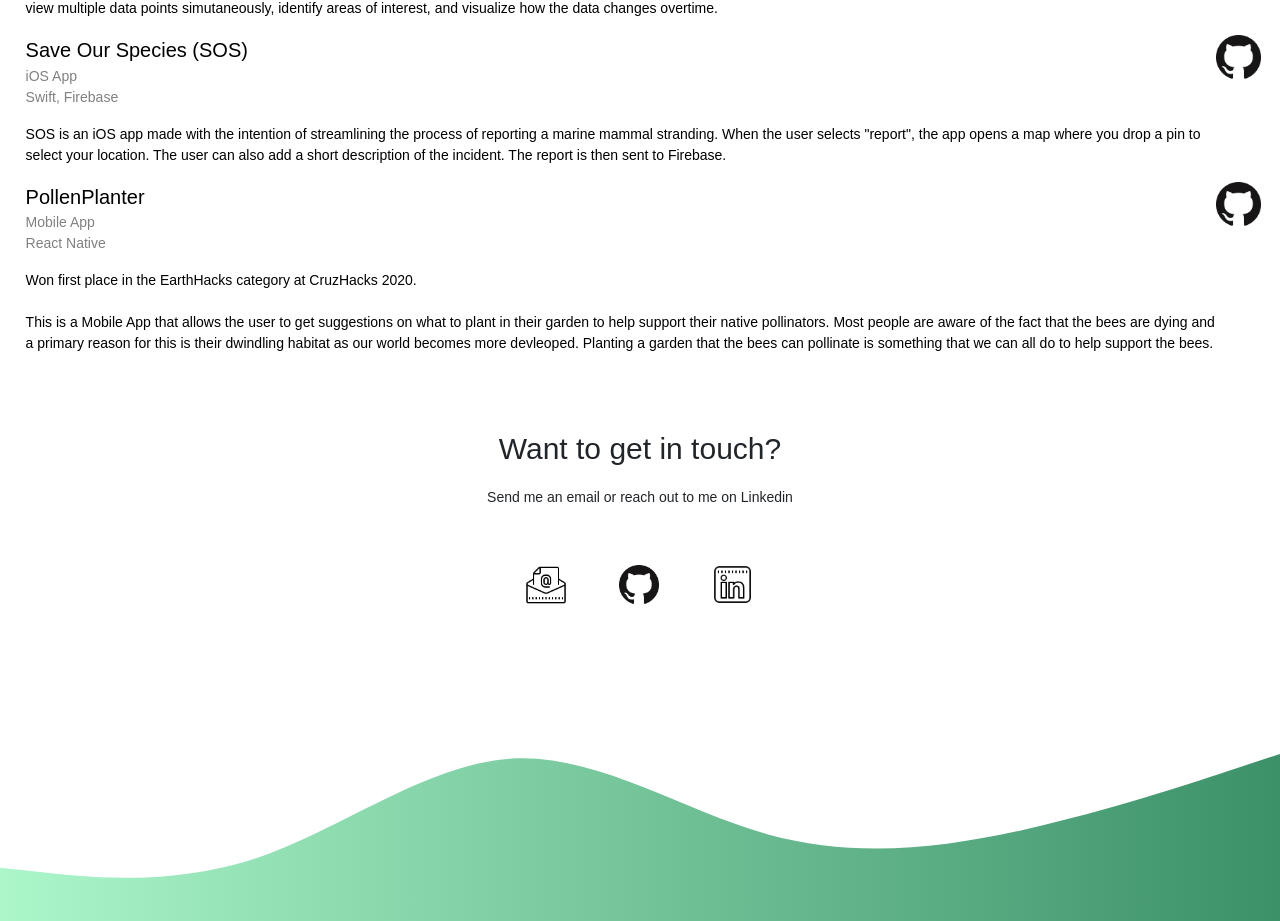
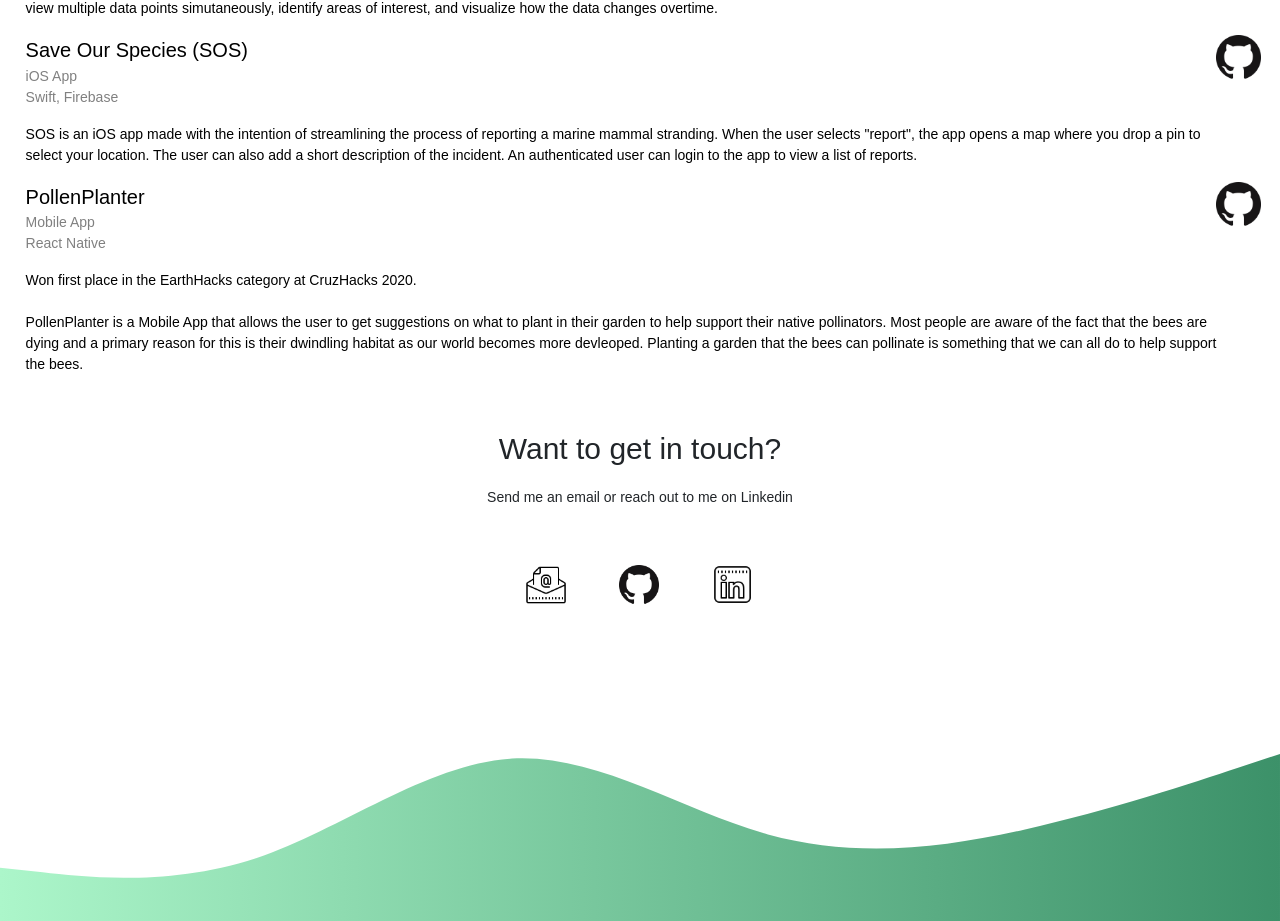
Before and after one commit to NatalieWilson19/personal-website, a React (Create React App) app: page / in a window 1280 px wide. Shown: the part 880-1801 px from the top of the page. Built offline with nearby package versions, Linux system fonts and the light colour scheme.

Commit message:
project update

```diff
--- a/src/components/Projects.js
+++ b/src/components/Projects.js
@@ -67,8 +67,8 @@ function Projects() {
                         <p> SOS is an iOS app made with the intention of streamlining the
                             process of reporting a marine mammal stranding. When the user selects "report", the app opens
                             a map where you drop a pin to select your location. The user can also add a short
-                            description of the incident. The report is then sent to Firebase.
-
+                            description of the incident. An authenticated user can login to the app to
+                            view a list of reports.
                 </p>
 
                     </div>
@@ -93,7 +93,7 @@ function Projects() {
                             Won first place in the EarthHacks category at CruzHacks 2020.
                     <br />
                             <br />
-                    This is a Mobile App that allows the user to get suggestions on what to plant in their
+                    PollenPlanter is a Mobile App that allows the user to get suggestions on what to plant in their
                     garden to help support their native pollinators. Most people are aware of the fact that
                     the bees are dying and a primary reason for this is their dwindling habitat as our world
                     becomes more devleoped. Planting a garden that the bees can pollinate is something that
@@ -102,10 +102,6 @@ function Projects() {
                 </p>
 
                     </div>
-
-
-
-
                 </div>
             </div>
         </div>
```
